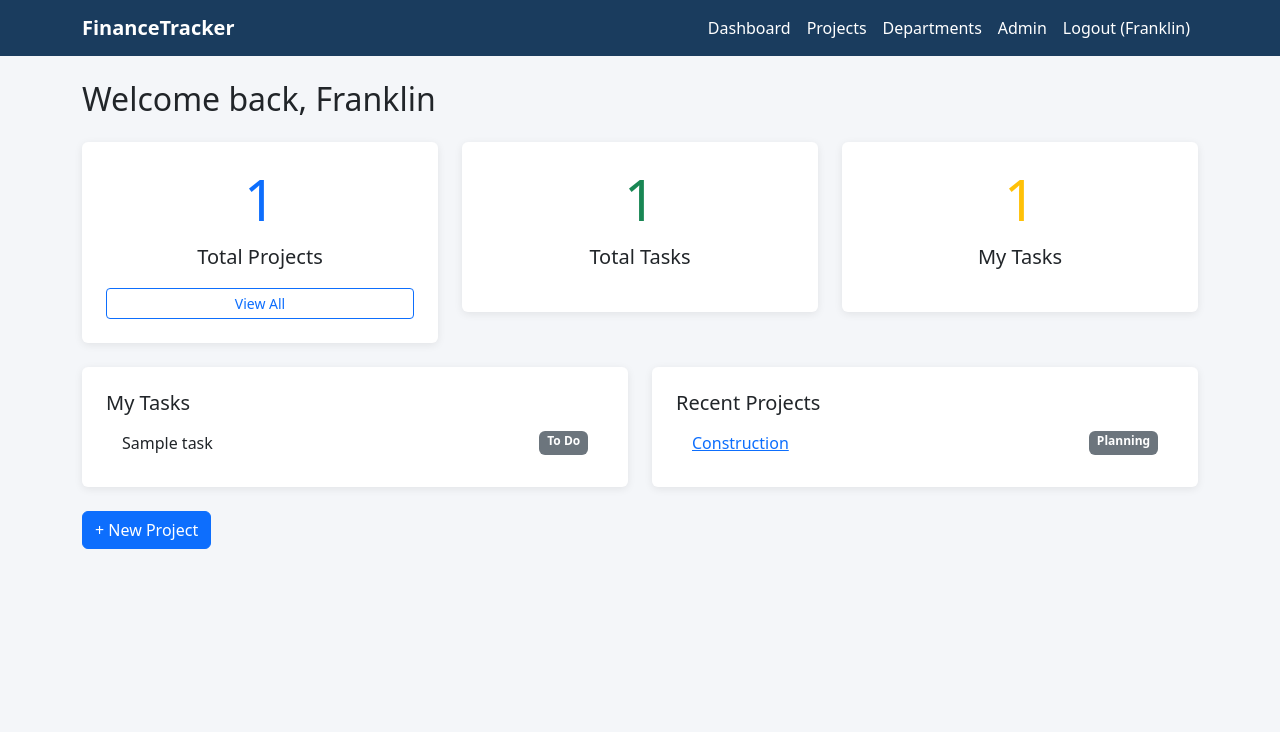
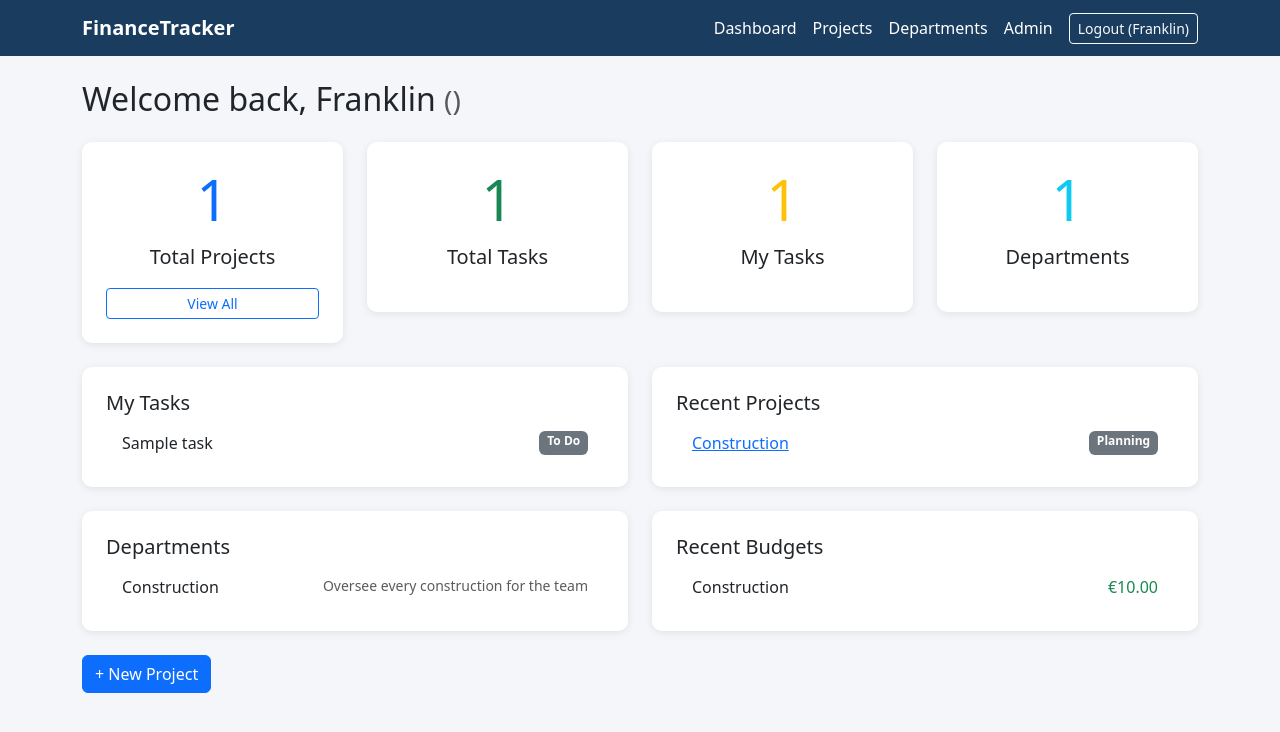
Before and after one commit to FranklinAddo/financetracker, a Django app: page / in a window 1280 px wide. Shown: the top 732 px of the page. Run offline with Django 5.2, Linux system fonts and the light colour scheme; a user stored in the database is signed in; data comes from the database, SQL or seed files in the repository; both versions use the stored data as it was after the commit; tables that the repository leaves empty hold one stand-in row (values such as "Sample post").

Commit message:
update html files

```diff
--- a/core/views.py
+++ b/core/views.py
@@ -47,6 +47,9 @@ def dashboard(request):
         'task_count':    Task.objects.count(),
         'my_tasks':      Task.objects.filter(assigned_to=request.user)[:5],
         'recent_projects': Project.objects.order_by('-created_at')[:5],
+        'departments': Department.objects.all(),
+        'department_count': Department.objects.count(),
+        'budgets': Budget.objects.order_by('-date')[:5],  # optional
     }
     return render(request, 'core/dashboard.html', context)
 
--- a/templates/core/base.html
+++ b/templates/core/base.html
@@ -4,47 +4,89 @@
   <meta charset="UTF-8">
   <meta name="viewport" content="width=device-width, initial-scale=1">
   <title>FinanceTracker – {% block title %}Home{% endblock %}</title>
+
   <link href="https://cdn.jsdelivr.net/npm/bootstrap@5.3.0/dist/css/bootstrap.min.css" rel="stylesheet">
+
   <style>
     body { background: #f4f6f9; }
-    .navbar { background: #1a3c5e !important; }
-    .navbar-brand, .nav-link { color: #fff !important; }
-    .nav-link:hover { color: #f0c040 !important; }
-    .card { border: none; box-shadow: 0 2px 8px rgba(0,0,0,.08); }
+
+    .navbar {
+      background: #1a3c5e !important;
+    }
+
+    .navbar-brand, .nav-link {
+      color: #fff !important;
+    }
+
+    .nav-link:hover {
+      color: #f0c040 !important;
+    }
+
+    .card {
+      border: none;
+      box-shadow: 0 2px 8px rgba(0,0,0,.08);
+      border-radius: 10px;
+    }
+
     .badge-planning   { background:#6c757d; }
     .badge-active     { background:#198754; }
     .badge-on_hold    { background:#ffc107; color:#000; }
     .badge-completed  { background:#0d6efd; }
   </style>
 </head>
+
 <body>
+
 <nav class="navbar navbar-expand-lg mb-4">
   <div class="container">
-    <a class="navbar-brand fw-bold" href="/"> FinanceTracker</a>
-    <div class="navbar-nav ms-auto">
+
+    <a class="navbar-brand fw-bold" href="/">FinanceTracker</a>
+
+    <div class="d-flex align-items-center ms-auto gap-3">
+
       {% if user.is_authenticated %}
+
         <a class="nav-link" href="{% url 'dashboard' %}">Dashboard</a>
         <a class="nav-link" href="{% url 'project_list' %}">Projects</a>
         <a class="nav-link" href="{% url 'department_list' %}">Departments</a>
+
         {% if user.is_staff %}
           <a class="nav-link" href="/admin/">Admin</a>
         {% endif %}
-        <a class="nav-link" href="{% url 'logout' %}">Logout ({{ user.username }})</a>
+
+        <form method="post" action="{% url 'logout' %}" class="m-0">
+          {% csrf_token %}
+          <button type="submit" class="btn btn-outline-light btn-sm">
+            Logout ({{ user.username }})
+          </button>
+        </form>
+
       {% else %}
+
         <a class="nav-link" href="{% url 'login' %}">Login</a>
         <a class="nav-link" href="{% url 'register' %}">Register</a>
+
       {% endif %}
+
     </div>
+
   </div>
 </nav>
+
 <div class="container">
+
   {% for message in messages %}
-    <div class="alert alert-success alert-dismissible fade show">{{ message }}
+    <div class="alert alert-success alert-dismissible fade show">
+      {{ message }}
       <button type="button" class="btn-close" data-bs-dismiss="alert"></button>
     </div>
   {% endfor %}
+
   {% block content %}{% endblock %}
+
 </div>
+
 <script src="https://cdn.jsdelivr.net/npm/bootstrap@5.3.0/dist/js/bootstrap.bundle.min.js"></script>
+
 </body>
 </html>
--- a/templates/core/dashboard.html
+++ b/templates/core/dashboard.html
@@ -1,33 +1,55 @@
 {% extends 'core/base.html' %}
 {% block title %}Dashboard{% endblock %}
+
 {% block content %}
-<h2 class="mb-4">Welcome back, {{ user.username }} </h2>
+
+<h2 class="mb-4">
+  Welcome back, {{ user.username }}
+  <small class="text-muted">({{ user.profile.role }})</small>
+</h2>
+
 <div class="row mb-4">
-  <div class="col-md-4">
+
+  <div class="col-md-3">
     <div class="card text-center p-4">
       <h1 class="display-4 text-primary">{{ project_count }}</h1>
       <p class="lead">Total Projects</p>
       <a href="{% url 'project_list' %}" class="btn btn-outline-primary btn-sm">View All</a>
     </div>
   </div>
-  <div class="col-md-4">
+
+  <div class="col-md-3">
     <div class="card text-center p-4">
       <h1 class="display-4 text-success">{{ task_count }}</h1>
       <p class="lead">Total Tasks</p>
     </div>
   </div>
-  <div class="col-md-4">
+
+  <div class="col-md-3">
     <div class="card text-center p-4">
       <h1 class="display-4 text-warning">{{ my_tasks|length }}</h1>
       <p class="lead">My Tasks</p>
     </div>
   </div>
+
+  <!-- NEW: Departments -->
+  <div class="col-md-3">
+    <div class="card text-center p-4">
+      <h1 class="display-4 text-info">{{ department_count }}</h1>
+      <p class="lead">Departments</p>
+    </div>
+  </div>
+
 </div>
 
+<!-- MAIN CONTENT -->
 <div class="row">
+
+  <!-- MY TASKS -->
   <div class="col-md-6">
     <div class="card p-4 mb-4">
       <h5>My Tasks</h5>
+
       {% if my_tasks %}
         <ul class="list-group list-group-flush">
           {% for task in my_tasks %}
@@ -40,25 +62,87 @@
       {% else %}
         <p class="text-muted">No tasks assigned to you yet.</p>
       {% endif %}
+
     </div>
   </div>
+
+  <!-- RECENT PROJECTS -->
   <div class="col-md-6">
     <div class="card p-4 mb-4">
       <h5>Recent Projects</h5>
+
       {% if recent_projects %}
         <ul class="list-group list-group-flush">
           {% for project in recent_projects %}
             <li class="list-group-item d-flex justify-content-between">
-              <a href="{% url 'project_detail' project.pk %}">{{ project.title }}</a>
-              <span class="badge badge-{{ project.status }} text-white">{{ project.get_status_display }}</span>
+              <a href="{% url 'project_detail' project.pk %}">
+                {{ project.title }}
+              </a>
+              <span class="badge badge-{{ project.status }} text-white">
+                {{ project.get_status_display }}
+              </span>
             </li>
           {% endfor %}
         </ul>
       {% else %}
         <p class="text-muted">No projects yet.</p>
       {% endif %}
+
     </div>
   </div>
+
 </div>
-<a href="{% url 'project_create' %}" class="btn btn-primary">+ New Project</a>
+
+<!-- NEW ROW -->
+<div class="row">
+
+  <!-- DEPARTMENTS -->
+  <div class="col-md-6">
+    <div class="card p-4 mb-4">
+      <h5>Departments</h5>
+
+      {% if departments %}
+        <ul class="list-group list-group-flush">
+          {% for dept in departments %}
+            <li class="list-group-item d-flex justify-content-between">
+              {{ dept.name }}
+              <small class="text-muted">{{ dept.description }}</small>
+            </li>
+          {% endfor %}
+        </ul>
+      {% else %}
+        <p class="text-muted">No departments available.</p>
+      {% endif %}
+
+    </div>
+  </div>
+
+  <!-- OPTIONAL: RECENT BUDGETS -->
+  <div class="col-md-6">
+    <div class="card p-4 mb-4">
+      <h5>Recent Budgets</h5>
+
+      {% if budgets %}
+        <ul class="list-group list-group-flush">
+          {% for b in budgets %}
+            <li class="list-group-item d-flex justify-content-between">
+              {{ b.project.title }}
+              <span class="text-success">€{{ b.amount }}</span>
+            </li>
+          {% endfor %}
+        </ul>
+      {% else %}
+        <p class="text-muted">No budget entries yet.</p>
+      {% endif %}
+
+    </div>
+  </div>
+
+</div>
+
+<!-- ACTION BUTTON -->
+<a href="{% url 'project_create' %}" class="btn btn-primary">
+  + New Project
+</a>
+
 {% endblock %}
```
Also changed, not shown: db.sqlite3.
